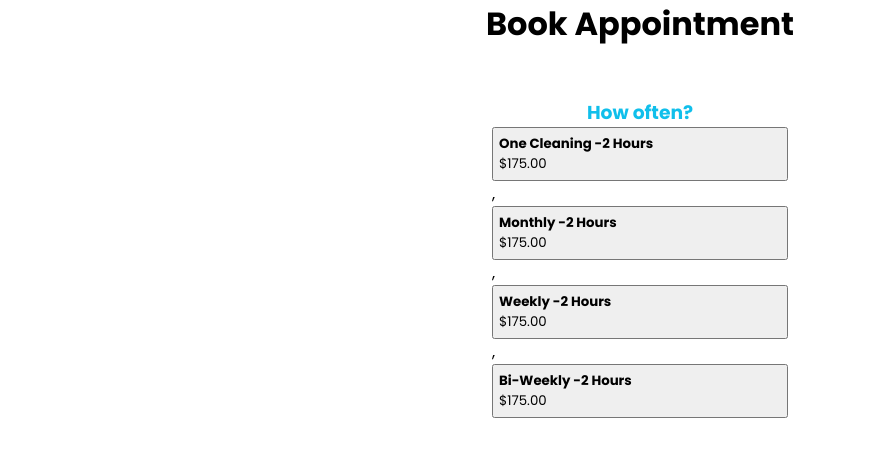
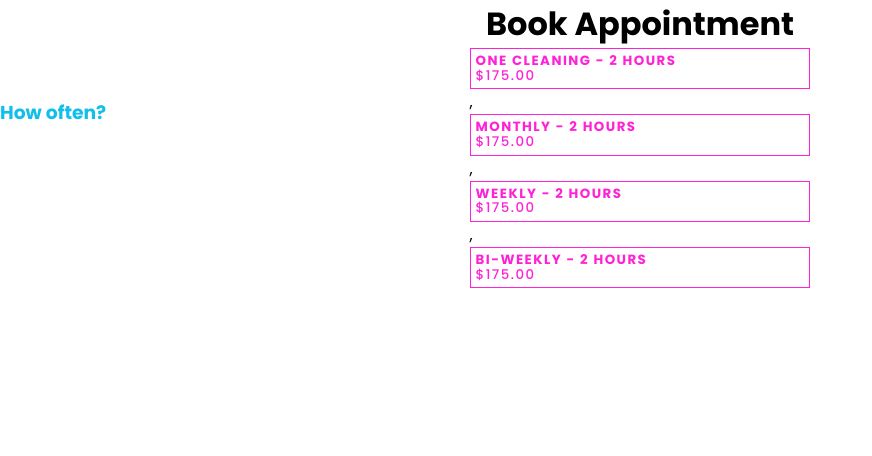
Before and after one commit to dman2210/CalendarIntegration, a plain HTML site: page index.html in a window 1280 px wide. Shown: the whole page, without its empty margins (0-872 px from the left). Drawn offline with Linux system fonts and the light colour scheme.

Commit message:
working on css

```diff
--- a/index.css
+++ b/index.css
@@ -0,0 +1,14 @@
+.label{
+position: absolute;
+}
+.button{
+    border: 1px solid rgba(255,0,208,.87);
+    background-color: rgba(0,0,0,0);
+    font-family: classico-urw;
+    font-weight: 500;
+    font-style: normal;
+    letter-spacing: .11em;
+    line-height: 1.1em;
+    text-transform: uppercase;
+    color: rgba(255,0,208,.87);
+}
--- a/index.html
+++ b/index.html
@@ -4,6 +4,7 @@
 <head>
     <link rel="stylesheet" href="glass.css">
     <link rel="stylesheet" href="glassCal.css">
+    <link rel="stylesheet" href="index.css">
 </head>
 
 <body>
@@ -15,7 +16,7 @@
     <div id="background">
         <div style="display:flex;justify-content: center;flex-direction: column;">
             <div >
-                <h3 id="label">
+                <h3 class="label" id="label">
                     How often?
                 </h3>
             </div>
@@ -64,12 +65,12 @@
                         ]
                         let buttons = cleaningOptions.map((option) => {
                             return (
-                                `<button id="${option.short}" onClick=checkDates("${option.short}")>
+                                `<button class="button" id="${option.short}" onClick=checkDates("${option.short}")>
                                     <div>
                                     <div style="display:flex;align-items: flex-start; flex-direction:column;margin-right:10vw; padding:5px">
                                         <div>
                                             <h4 style="display:flex">
-                                                ${option.frequency} - <p>${option.note}</p>
+                                                ${option.frequency} - ${option.note}
                                             </h4>
                                         </div>
                                         <div>
```
